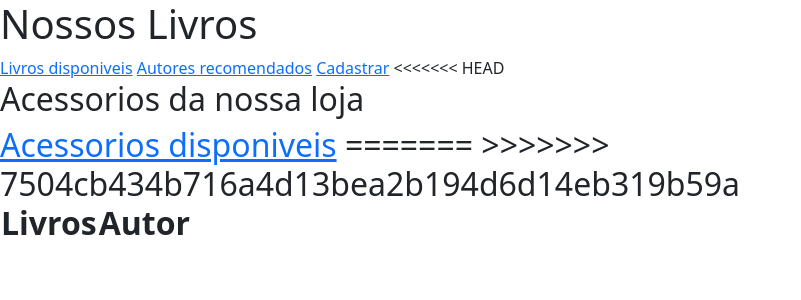
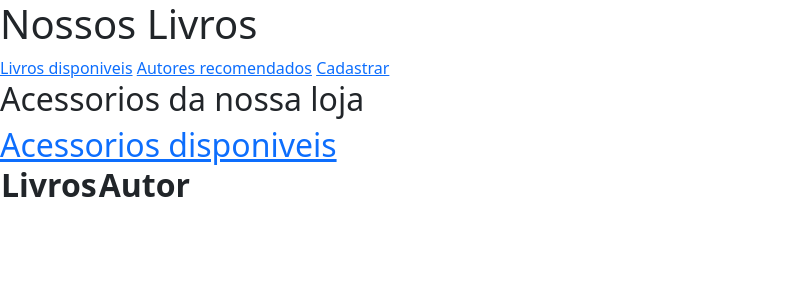
Before and after one commit to mika-font/ativ-crud-tei, a PHP site: page / in a window 1280 px wide. Shown: the top 300 px of the page, without its empty margins (0-801 px from the left). Run offline with PHP 8.4, Linux system fonts and the light colour scheme; data that the repository does not hold is empty.

Commit message:
Arrumando o erro de conjunto

```diff
--- a/index.php
+++ b/index.php
@@ -20,27 +20,22 @@ $res = mysqli_query($conexao, $sql);
 
     </header>
     <main>
-
-    </main>
-    <footer>
-
-    </footer>
         <h1>Nossos Livros</h1>
         <a href="livros.php">Livros disponiveis</a>
         <a href="autores.php">Autores recomendados</a>
         <a href="cad_livro.php">Cadastrar</a>
-<<<<<<< HEAD
-
         <h2>Acessorios da nossa loja<h2>
             <a href="acessorios.php">Acessorios disponiveis</a>
-=======
->>>>>>> 7504cb434b716a4d13bea2b194d6d14eb319b59a
         <table>
             <tr>
                 <th>Livros</th>
                 <th>Autor</th>
             </tr>
         </table>
+    </main>
+    <footer>
+
+    </footer>
     <script src="https://cdn.jsdelivr.net/npm/@popperjs/core@2.11.8/dist/umd/popper.min.js" integrity="sha384-I7E8VVD/ismYTF4hNIPjVp/Zjvgyol6VFvRkX/vR+Vc4jQkC+hVqc2pM8ODewa9r" crossorigin="anonymous"></script>
     <script src="https://cdn.jsdelivr.net/npm/bootstrap@5.3.2/dist/js/bootstrap.min.js" integrity="sha384-BBtl+eGJRgqQAUMxJ7pMwbEyER4l1g+O15P+16Ep7Q9Q+zqX6gSbd85u4mG4QzX+" crossorigin="anonymous"></script>
 </body>
--- a/processa_livro.php
+++ b/processa_livro.php
@@ -19,7 +19,7 @@ if(isset($_POST['cadastrar'])){
     move_uploaded_file($tmp_name_imagem, $diretorio . $newname_img);
     $arquivo = $diretorio . $newname_img;
 
-    $sql = "INSERT INTO livro VALUE ('$titulo', '$autor', '$sinopse', '$valor', '$genero', '$arquivo')";
+    $sql = "INSERT INTO livro (titulo, autor, sinopse, valor, genero, imagem) VALUE ('$titulo', '$autor', '$sinopse', '$valor', '$genero', '$arquivo')";
     $resultado = mysqli_query($conexao, $sql);
     if($resultado == true){
         header("Location: index.php?msg=1");
```
Also changed, not shown: capa_book/6515ae0e2a104.jfif (added), capa_book/6515ae5731ab2.jfif (added), capa_book/6515ae89e484e.jfif (added), capa_book/6515aea0746bc.jfif (added). Lines whose indentation alone changed are shown as unchanged.
